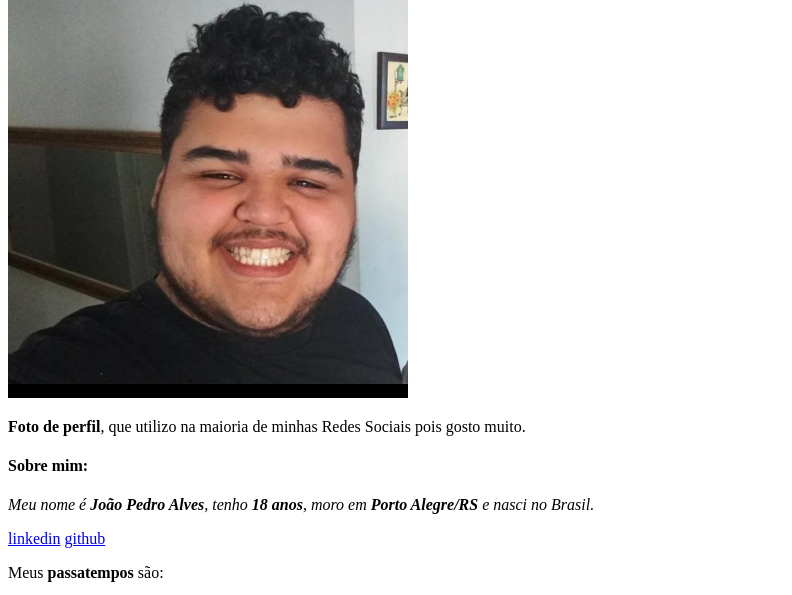
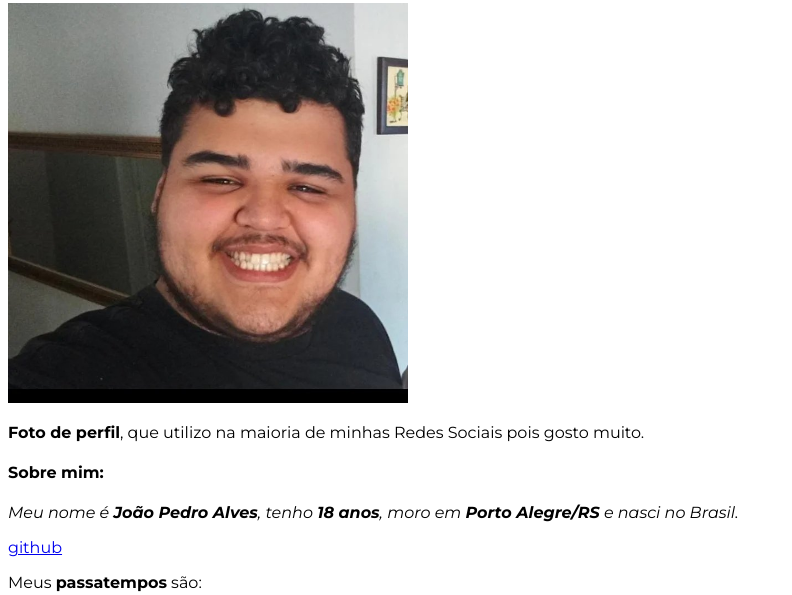
Before and after one commit to Joao7001/Joao7001.github.io, a plain HTML site: page index.html in a window 1280 px wide. Shown: the part 152-747 px from the top of the page, without its empty margins (0-792 px from the left). Drawn offline with Linux system fonts and the light colour scheme.

Commit message:
css adicionado

```diff
--- a/index.html
+++ b/index.html
@@ -5,6 +5,12 @@
   <meta charset="UTF-8">
   <meta http-equiv="X-UA-Compatible" content="IE=edge">
   <meta name="viewport" content="width=device-width, initial-scale=1.0">
+  <link rel="stylesheet" type="text/css" href="style.css">
+  <link rel="preconnect" href="https://fonts.googleapis.com">
+  <link rel="preconnect" href="https://fonts.gstatic.com" crossorigin>
+  <link
+    href="https://fonts.googleapis.com/css2?family=Montserrat:ital,wght@0,100;0,200;0,300;0,400;0,500;0,600;0,700;0,800;0,900;1,100;1,200;1,300;1,400;1,500;1,600;1,700;1,800;1,900&display=swap"
+    rel="stylesheet">
   <title>Portifólio João Alves</title>
 </head>
 
@@ -20,9 +26,7 @@
   <p><strong>Foto de perfil</strong>, que utilizo na maioria de minhas Redes Sociais pois gosto muito.</p>
   </ul>
   <h4>Sobre mim:</h4>
-  <p id="info"><em>Meu nome é <strong>João Pedro Alves</strong>, tenho <strong>18 anos</strong>, moro em <strong>Porto
-        Alegre/RS</strong> e nasci no Brasil.</em></p>
-  <a href="https://www.linkedin.com/in/jo%C3%A3o-pedro-alves-77198319a" target="_blank">linkedin</a>
+  <p id="info"><em>Meu nome é <strong>João Pedro Alves</strong>, tenho <strong>18 anos</strong>, moro em <strong>Porto Alegre/RS</strong> e nasci no Brasil.</em></p>
   <a href="https://github.com/Joao7001" target="_blank">github</a>
   <p>Meus <strong>passatempos</strong> são:</p>
   <ul id="pass">
--- /dev/null
+++ b/style.css
@@ -0,0 +1,3 @@
+body {
+    font-family: 'Montserrat', sans-serif;
+};
```
